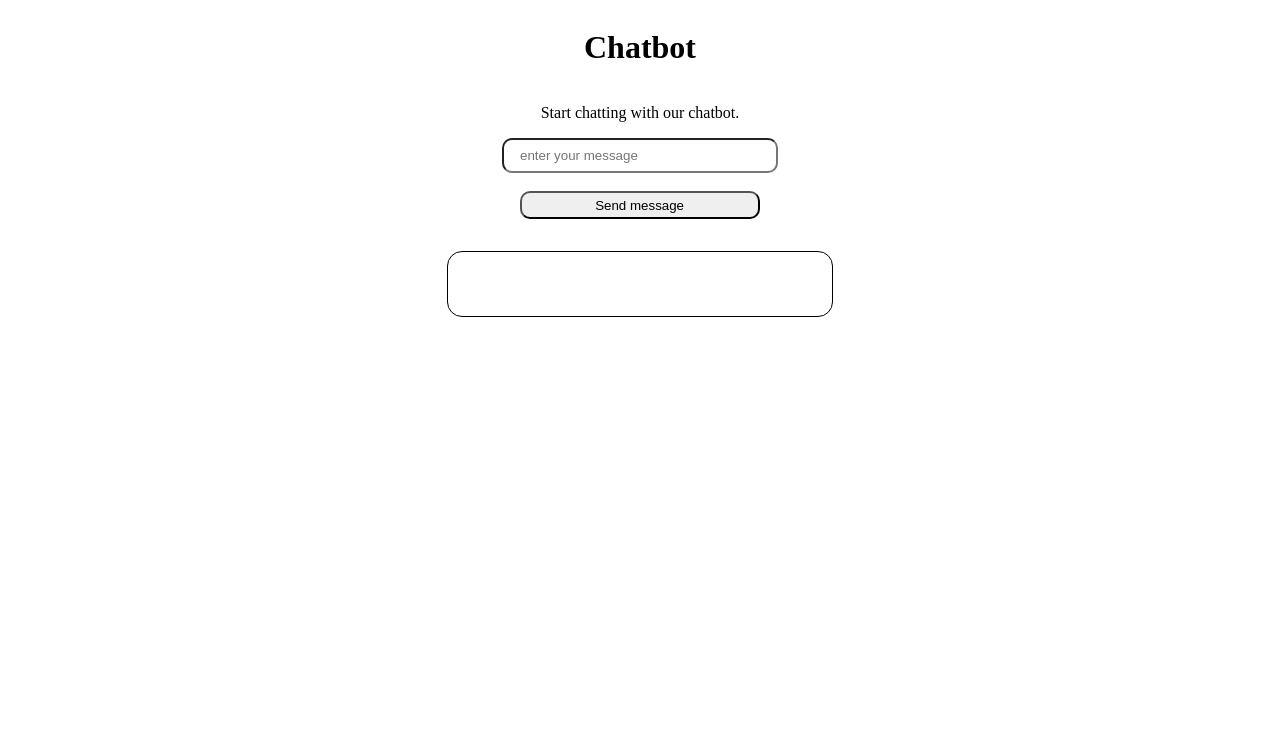
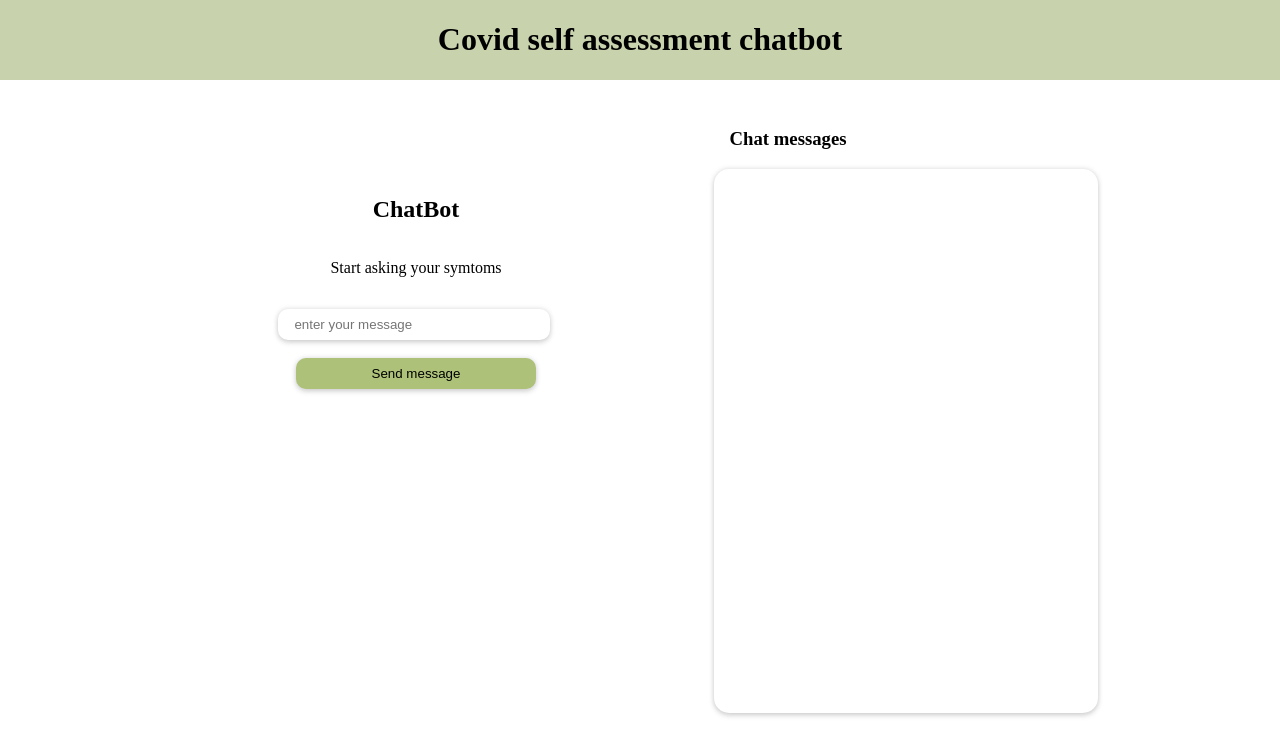
Before and after one commit to YoonseoJ/chatbot, a Flask app: page / in a window 1280 px wide. Shown: the top 756 px of the page. Run offline with Flask 2, Linux system fonts and the light colour scheme.

Commit message:
update ui

```diff
--- a/Chatbot/templates/home.html
+++ b/Chatbot/templates/home.html
@@ -4,12 +4,37 @@
     <meta charset="UTF-8">
     <meta http-equiv="X-UA-Compatible" content="IE=edge">
     <meta name="viewport" content="width=device-width, initial-scale=1.0">
-    <title>Document</title>
+    <title>Chatbot</title>
+    <script>
+        function scrollToBottom() {
+            var chatHistory = document.getElementById("messages");
+            chatHistory.scrollTop = chatHistory.scrollHeight;
+        }
+    </script>
     <style>
         body {
             display: flex;
             flex-direction: column;
             align-items: center;
+            margin: 0;
+        }
+
+        .main {
+            display: flex;
+            align-items: top;
+            justify-content: center;
+            column-gap: 10rem;
+            margin-top: 0;
+            padding-top: 0;
+        }
+
+        .chat {
+            display: flex;
+            flex-direction: column;
+            align-items: center;
+            margin-top: 5rem;
+            margin-left: 3rem;
+            padding-left: 3rem;
         }
 
         .messages {
@@ -17,25 +42,39 @@
             flex-direction: column;
             width: 20rem;
             padding: 2rem;
-            border: 1px solid black;
+            box-shadow: 0 0px 5px rgba(117, 117, 117, 0.25), 0 3px 5px rgba(120, 120, 120, 0.22);
             border-radius: 15px;
-            margin-top: 2rem;
+            margin-top: 0rem;
+            height: 30rem;
+            overflow: scroll;
         }
 
         .messages p {
-            padding: 0;
+            padding: 0.5rem 1rem;
             margin-top: 0;
             margin-bottom: 0.5rem;
         }
 
+        .message {
+            margin-right: auto;
+            border-radius: 10px;
+            border-top-left-radius: 0;
+            background-color: rgb(235, 235, 235);
+        }
+
         .response {
             margin-left: auto;
+            border-radius: 10px;
+            border-top-right-radius: 0;
+            background-color: rgb(229, 234, 226);
         }
 
         #input {
             padding: 0.5rem 1rem;
             border-radius: 10px;
             width: 15rem;
+            border: none;
+            box-shadow: 0 0px 5px rgba(117, 117, 117, 0.25), 0 3px 5px rgba(120, 120, 120, 0.22);
         }
 
         .submit_div {
@@ -45,15 +84,41 @@
         }
 
         .submit {
-            padding: 0.3rem 1rem;
+            padding: 0.5rem 1rem;
             width: 15rem;
             border-radius: 10px;
+            background-color: #adc178;
+            border: none;
+            box-shadow: 0 0px 5px rgba(117, 117, 117, 0.25), 0 3px 5px rgba(120, 120, 120, 0.22);
+        }
+
+        h3 {
+            margin-top: 2rem;
+            margin-left: 1rem;
+        }
+
+        .info {
+            margin-bottom: 2rem;
+        }
+
+        .title {
+            background-color: #c8d2ac;
+            width: 100%;
+            text-align: center;
+            margin-bottom: 1rem;
+
         }
     </style>
 </head>
-<body>
-    <h1>Chatbot</h1>
-    <p>Start chatting with our chatbot.</p>
+<body onload="scrollToBottom()">
+    <div class="title">
+        <h1>Covid self assessment chatbot</h1>
+    </div>
+
+    <div class="main">
+        <div class="chat">
+            <h2>ChatBot</h2>
+            <p class="info">Start asking your symtoms</p>
 
             <form action="/runscript">
                 <input type="text" id="input" name="input" placeholder="enter your message"><br><br>
@@ -61,8 +126,10 @@
                     <input type="submit" value="Send message" class="submit">
                 </div>
             </form>
-
-    <div class="messages">
+        </div>
+        <div>
+            <h3>Chat messages</h3>
+            <div class="messages" id="messages">
                 {% for i in range(0, len) %}
                     {% if i % 2 == 0 %}
                     <p class="message">{{history[i]}}</p>
@@ -71,6 +138,7 @@
                     {% endif %}
                 {% endfor %}
             </div>
-
+        </div>
+    </div>
 </body>
 </html>
```
Lines whose indentation alone changed are shown as unchanged.
